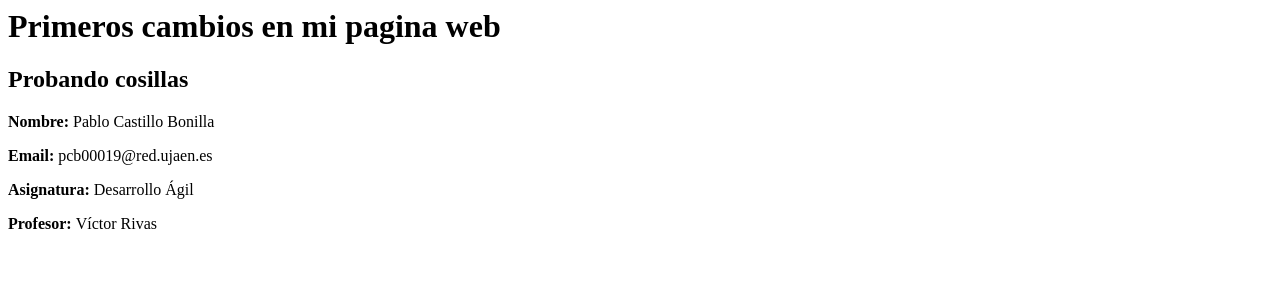
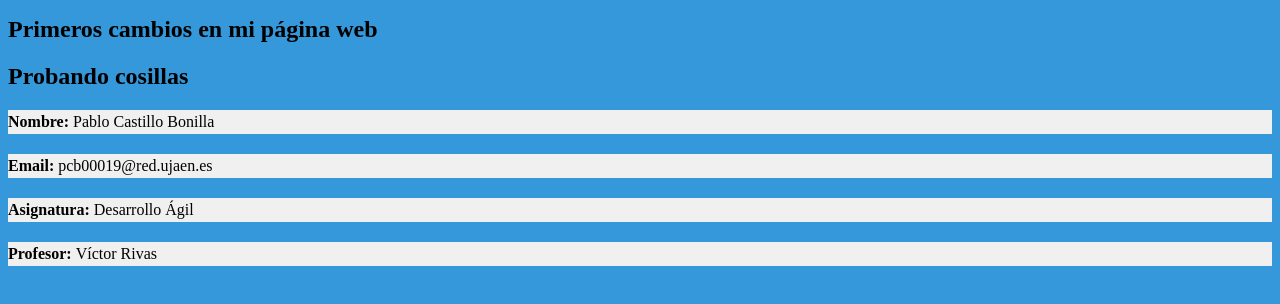
Before and after one commit to pablocb03/ejemploRepoDAgil, a plain HTML site: page index.html in a window 1280 px wide. Drawn offline with Linux system fonts and the light colour scheme.

Commit message:
Cambios de estilo

```diff
--- a/index.html
+++ b/index.html
@@ -1,6 +1,19 @@
-<h1>Primeros cambios en mi pagina web</h1>
+<!DOCTYPE html>
+<html lang="es">
+<head>
+  <meta charset="UTF-8">
+  <meta name="viewport" content="width=device-width, initial-scale=1.0">
+  <title>Primeros cambios en mi página web</title>
+  <link rel="stylesheet" href="main.css">
+</head>
+<body>
+
+<h1>Primeros cambios en mi página web</h1>
 <h2>Probando cosillas</h2>
-  <p><b>Nombre: </b> Pablo Castillo Bonilla </p>
-  <p><b>Email: </b> pcb00019@red.ujaen.es </p>
-  <p><b>Asignatura: </b> Desarrollo Ágil </p>
-  <p><b>Profesor: </b> Víctor Rivas </p>
+<p><b>Nombre: </b> Pablo Castillo Bonilla </p>
+<p><b>Email: </b> pcb00019@red.ujaen.es </p>
+<p><b>Asignatura: </b> Desarrollo Ágil </p>
+<p><b>Profesor: </b> Víctor Rivas </p>
+
+</body>
+</html>
```
